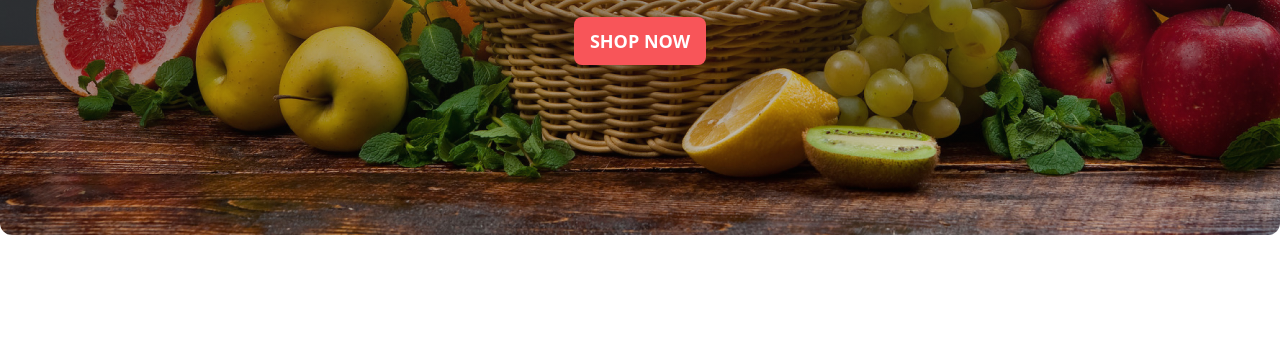
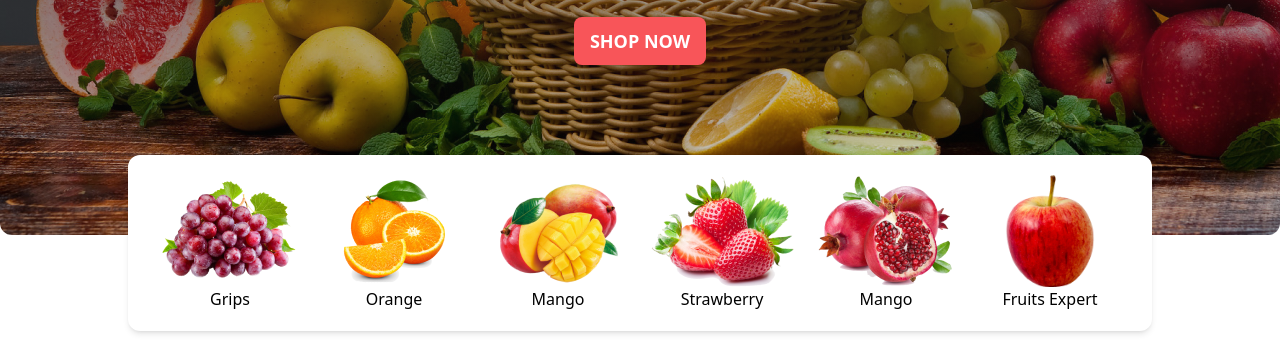
Before and after one commit to Talukder-Asif/3rd-Assignment, a plain HTML site: page index.html in a window 1280 px wide. Shown: the part 513-873 px from the top of the page. Drawn offline with nearby package versions, Linux system fonts and the light colour scheme; grey boxes are pictures that could not be loaded.

Commit message:
1st bonus done

```diff
--- a/index.html
+++ b/index.html
@@ -68,7 +68,8 @@
     </header>
     <main>
         <!-- Slider-section  -->
-        <div class="container rounded-xl  mt-3 lg:mt-10 w-auto m-auto">
+        <section>
+          <div class="container rounded-xl  mt-3 lg:mt-10 w-auto m-auto">
             <div class="carousel rounded-xl  lg:h-[37.5rem] w-full">
                 <!-- slide-1  -->
                 <div  id="slide1" class=" bg-[url('./images/banner1.png')] bg-no-repeat bg-cover carousel-item relative w-full">
@@ -129,9 +130,47 @@
                 </div>
               </div>
         </div>
+        </section>
 
-        <!-- Iedal of this day section -->
-        <section class="container px-3 w-auto m-auto">
+        <!-- bonus-1 -->
+        <section class=" hidden lg:block relative container m-auto">
+
+          <div class=" absolute -top-20 rounded-xl grid w-4/5 p-5 bg-white shadow-md grid-cols-6" style="left: 10%;">
+            <!-- card-1  -->
+            <div class="card ">
+              <figure><img src="./images/fruit1.png" class="" alt="Shoes" /></figure>
+                <p class="text-black text-center">Grips</p>
+            </div>
+            <!-- card-2  -->
+            <div class="card ">
+              <figure><img src="./images/fruit2.png" class="" alt="Shoes" /></figure>
+                <p class="text-black text-center">Orange</p>
+            </div>
+            <!-- card-3  -->
+            <div class="card ">
+              <figure><img src="./images/fruit3.png" alt="Shoes" class="" /></figure>
+                <p class="text-black text-center">Mango</p>
+            </div>
+            <!-- card-4  -->
+            <div class="card ">
+              <figure><img src="./images/fruit4.png" alt="Shoes" class=""/></figure>
+                <p class="text-black text-center">Strawberry</p>
+            </div>
+            <!-- card-5  -->
+            <div class="card ">
+              <figure><img src="./images/fruit5.png" alt="Shoes" class=""/></figure>
+                <p class="text-black text-center">Mango</p>
+            </div>
+            <!-- card-6  -->
+            <div class="card ">
+              <figure><img src="./images/fruit6.png" alt="Shoes" class="h-28"/></figure>
+                <p class="text-black text-center">Fruits Expert</p>
+            </div>
+          </div>
+        </section>
+
+        <!-- Deal of this day section -->
+        <section class="container lg:pt-8 px-3 w-auto m-auto">
           <!-- tytle   -->
           <div class="timer my-10 lg:mt-32 flex lg:flex-row flex-col align-top lg:justify-end">
                 <div class="flex-1">
@@ -519,7 +558,7 @@
       <div class=" flex ">
         <!-- Logo -->
         <img src="./images/logo.png" alt="">
-      <a class=" normal-case lg:text-white font-bold text-4xl">Fruit Burst</a>
+      <a class=" normal-case text-white font-bold text-4xl">Fruit Burst</a>
     </div>
 
         <div class="flex lg:text-lg text-white gap-5 flex-wrap justify-center lg:gap-x-14">
```
